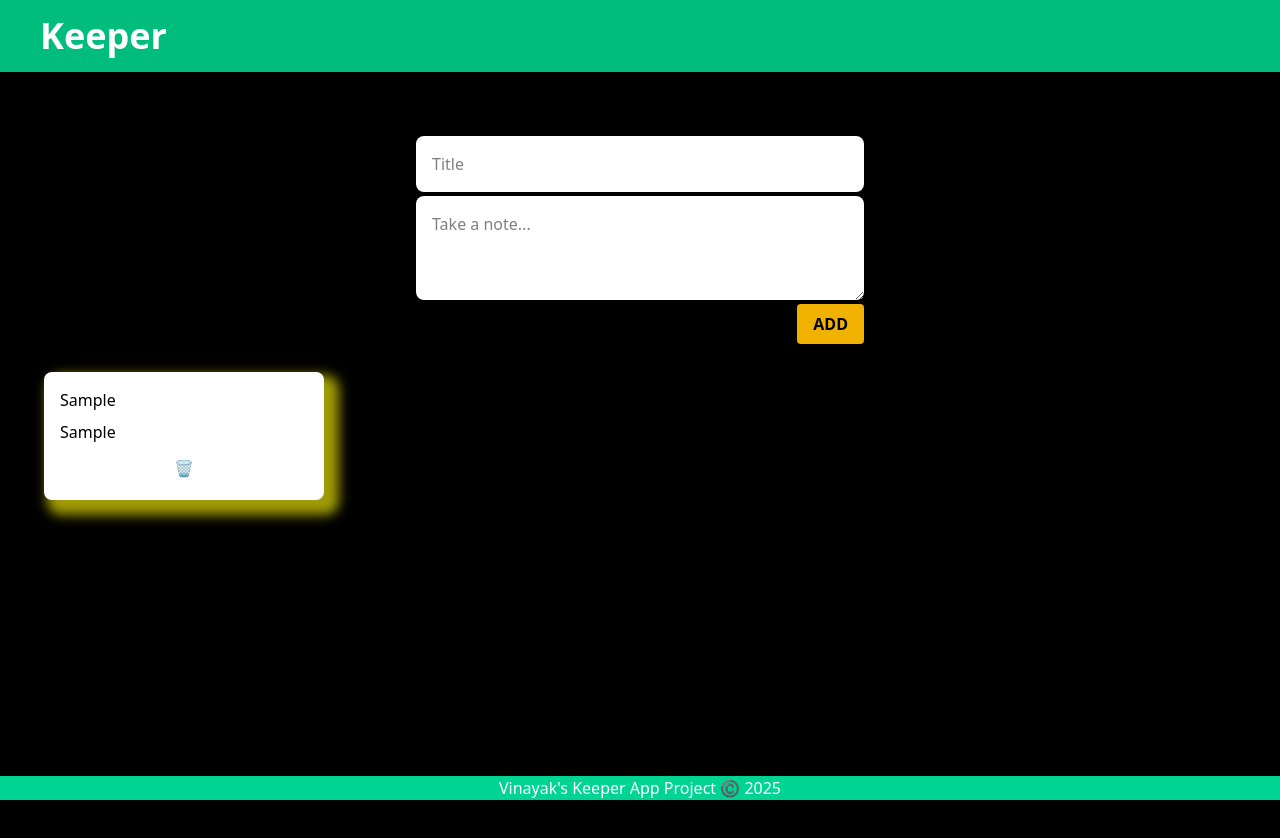
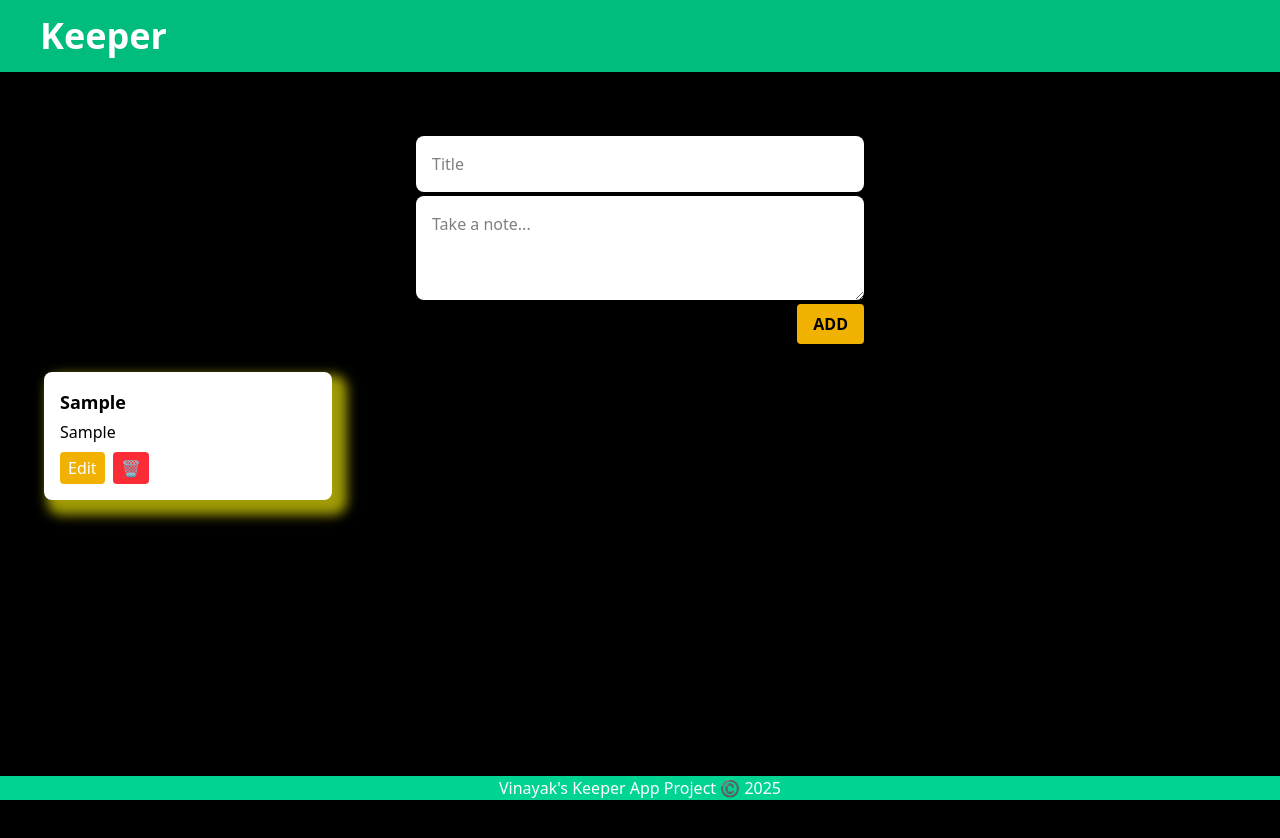
Before and after one commit to Vinayak7788722/Keeper-App, a React (Vite) app: page / in a window 1280 px wide. Both pictures are taken after typing "Sample", "Sample" into the empty fields and a click on the button "ADD". Shown: the top 838 px of the page. Built offline with nearby package versions, Linux system fonts and the light colour scheme.

Commit message:
Update note.jsx

```diff
--- a/src/note.jsx
+++ b/src/note.jsx
@@ -1,13 +1,86 @@
+import React, { useState } from "react";
+
 function Note(props) {
-  function handleClick() {
+  const [isEditing, setIsEditing] = useState(false);
+  const [editedNote, setEditedNote] = useState({
+    title: props.title,
+    content: props.content
+  });
+
+  function handleChange(event) {
+    const { name, value } = event.target;
+    setEditedNote(prev => ({
+      ...prev,
+      [name]: value
+    }));
+  }
+
+  function handleSave() {
+    if (editedNote.title.trim() === "" || editedNote.content.trim() === "") {
+      alert("Fields cannot be empty");
+      return;
+    }
+
+    props.onEdit(props.id, editedNote);
+    setIsEditing(false);
+  }
+
+  function handleDelete() {
     props.onDelete(props.id);
   }
 
   return (
-    <div className="inline-grid w-70 h-32 m-7 bg-white text-black p-4 rounded-lg shadow-[9px_9px_12px_6px_rgba(250,_243,_9,_0.64)]">
-      <h1>{props.title}</h1>
-      <p>{props.content}</p>
-      <button className="cursor-pointer px-10" onClick={handleClick} >&#128465;</button>
+    <div className="inline-grid w-72 h-auto m-7 bg-white text-black p-4 rounded-lg shadow-[9px_9px_12px_6px_rgba(250,_243,_9,_0.64)]">
+      {isEditing ? (
+        <>
+          <input
+            name="title"
+            value={editedNote.title}
+            onChange={handleChange}
+            className="mb-2 p-1 rounded w-full"
+          />
+          <textarea
+            name="content"
+            value={editedNote.content}
+            onChange={handleChange}
+            className="mb-2 p-1 rounded w-full"
+            rows="3"
+          />
+          <div className="flex gap-2">
+            <button
+              onClick={handleSave}
+              className="bg-green-500 hover:bg-green-600 text-white px-2 py-1 rounded"
+            >
+              Save
+            </button>
+            <button
+              onClick={() => setIsEditing(false)}
+              className="bg-gray-400 hover:bg-gray-500 text-white px-2 py-1 rounded"
+            >
+              Cancel
+            </button>
+          </div>
+        </>
+      ) : (
+        <>
+          <h1 className="text-lg font-bold mb-1">{props.title}</h1>
+          <p className="mb-2">{props.content}</p>
+          <div className="flex gap-2">
+            <button
+              onClick={() => setIsEditing(true)}
+              className="bg-yellow-500 hover:bg-yellow-600 text-white px-2 py-1 rounded"
+            >
+              Edit
+            </button>
+            <button
+              onClick={handleDelete}
+              className="bg-red-500 hover:bg-red-600 text-white px-2 py-1 rounded"
+            >
+              🗑
+            </button>
+          </div>
+        </>
+      )}
     </div>
   );
 }
```
